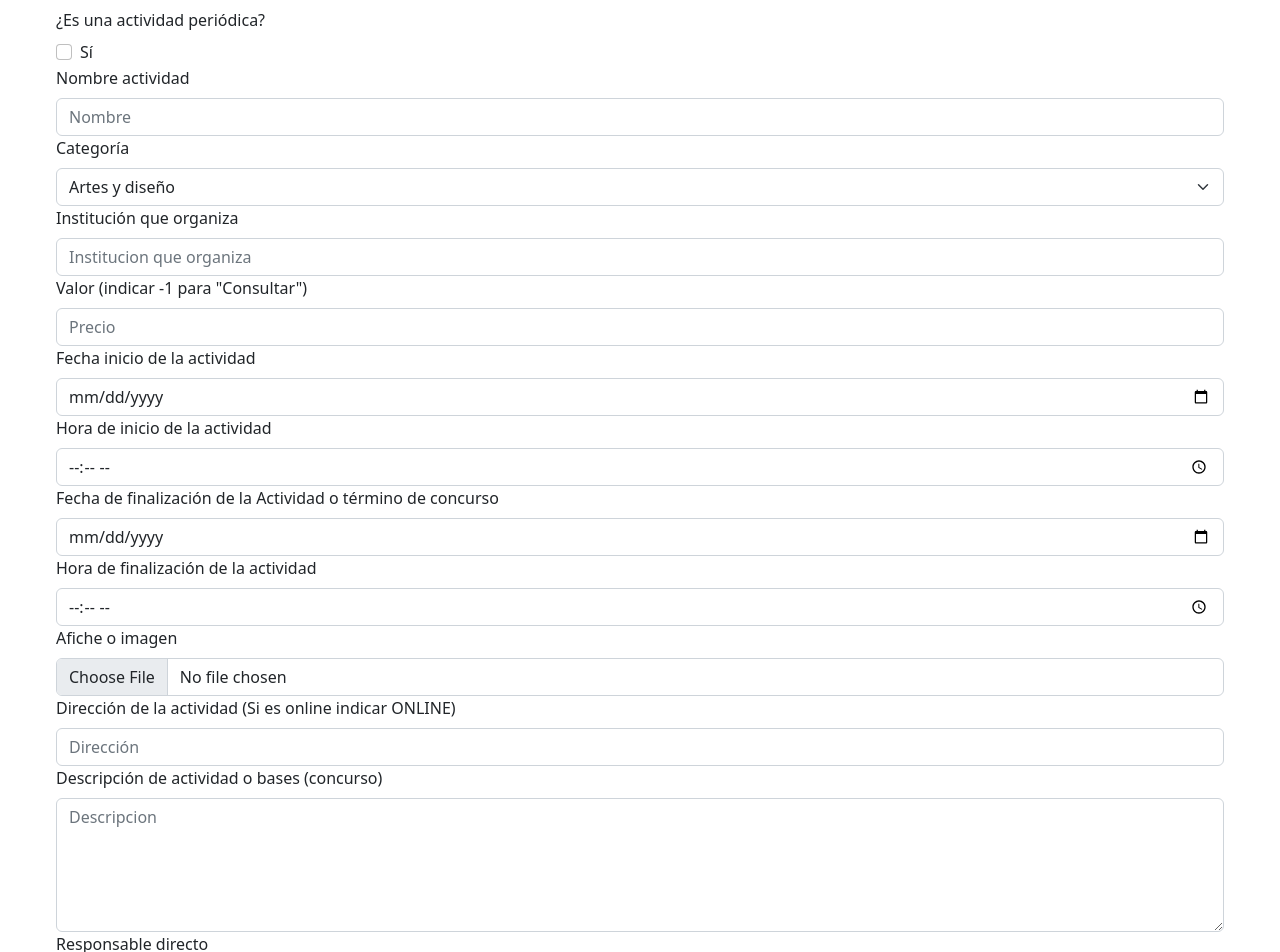
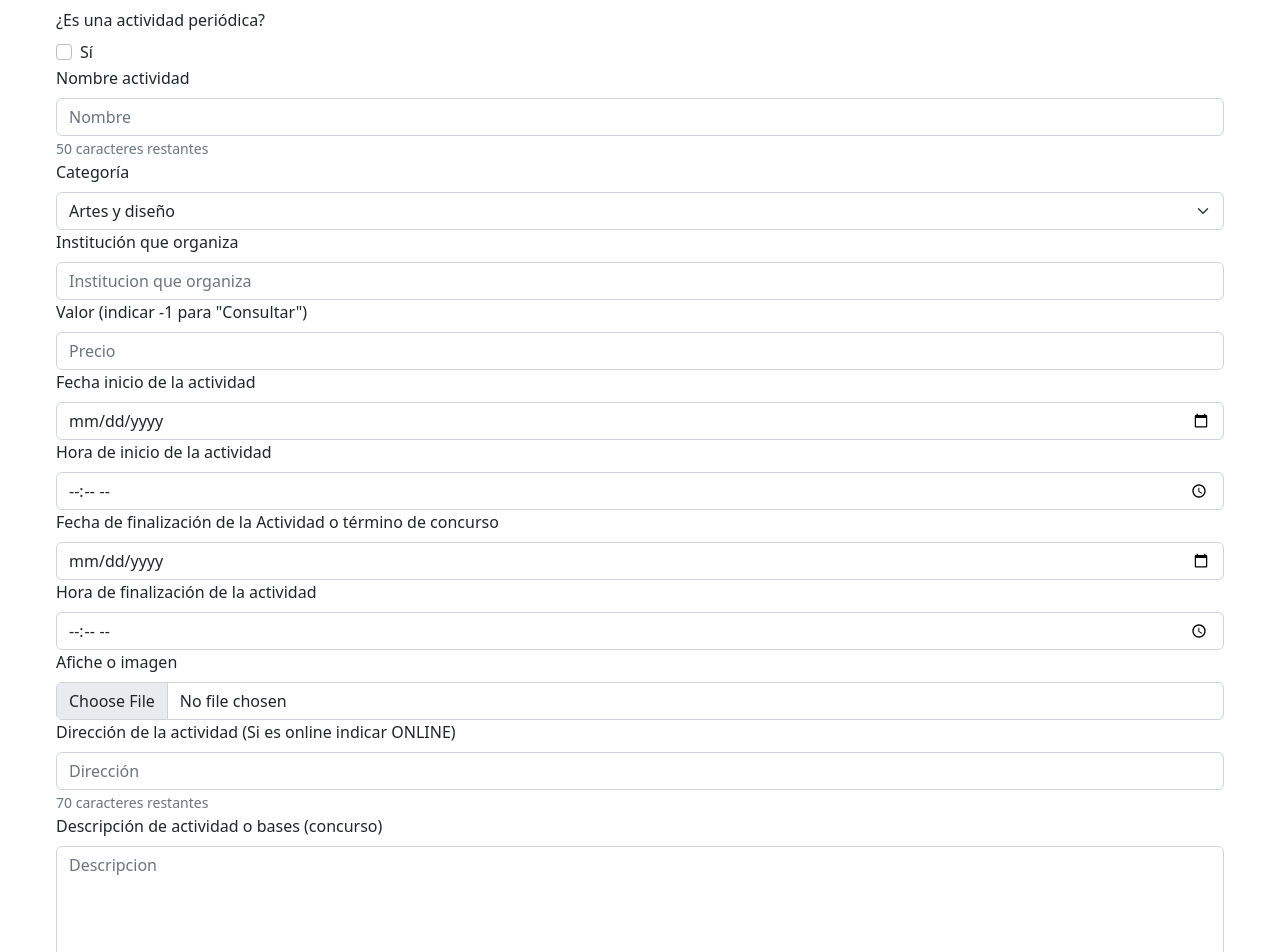
Before and after one commit to Fernandojmo/diariomural, a React (Create React App) app: page /publicar in a window 1280 px wide. Shown: the part 440-1392 px from the top of the page. Built offline with nearby package versions, Linux system fonts and the light colour scheme; no server answers; the database is empty.

Commit message:
se agrega limite de caracteres

```diff
--- a/src/pages/Reservas/Reservas.jsx
+++ b/src/pages/Reservas/Reservas.jsx
@@ -217,7 +217,9 @@ const Reservas = () => {
                         )}
 
                   <Form.Label>Nombre actividad</Form.Label>
-                  <Form.Control onChange={catchInputs} value={user.nombre} required name='nombre' placeholder="Nombre" />
+                  <Form.Control onChange={catchInputs} value={user.nombre} required name='nombre' placeholder="Nombre" maxLength={50} />
+                  <small className="text-muted">{50 - (user.nombre?.length || 0)} caracteres restantes</small>
+                  <br/>
 
                   <Form.Label htmlFor="disabledSelect">Categoría</Form.Label>
                   <Form.Select onChange={catchInputs} value={user.categoria} required name='categoria' id="disabledSelect">
@@ -254,9 +256,11 @@ const Reservas = () => {
                   <Form.Label>Afiche o imagen</Form.Label>
                   <Form.Control type="file" onChange={handleImageChange} required />
                   {errorMessage && <p style={{ color: 'red' }}>{errorMessage}</p>}
+
                   <Form.Label>Dirección de la actividad (Si es online indicar ONLINE)</Form.Label>
-                  <Form.Control onChange={catchInputs} value={user.direccion} required name='direccion' placeholder="Dirección" />
-
+                  <Form.Control onChange={catchInputs} value={user.direccion} required name='direccion' placeholder="Dirección" maxLength={70}/>
+                  <small className="text-muted">{70 - (user.direccion?.length || 0)} caracteres restantes</small>
+                  <br/>
                   <Form.Label>Descripción de actividad o bases (concurso)</Form.Label>
                   <Form.Control
                     as="textarea"
```
